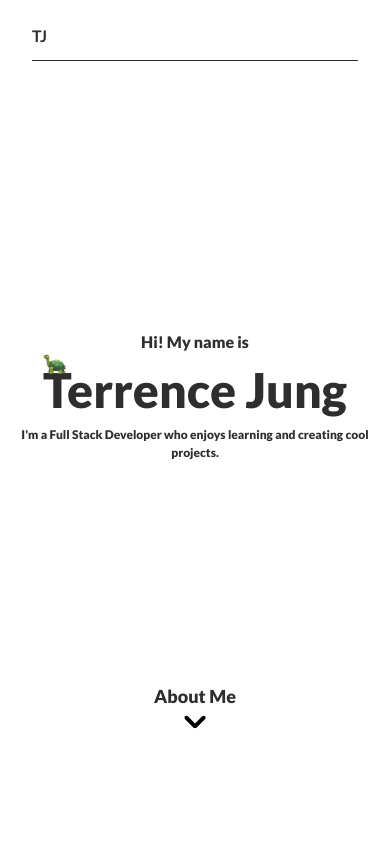
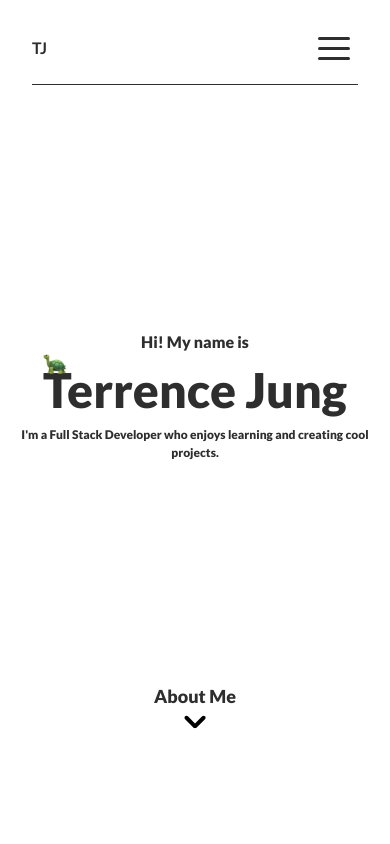
Before and after one commit to terrencejihoonjung/portfolio, a React (Vite) app: page / in a window 390 px wide. Shown: the top 844 px of the page. Built offline with nearby package versions, Linux system fonts and the light colour scheme.

Commit message:
added hamburger menu

```diff
--- a/package.json
+++ b/package.json
@@ -12,6 +12,7 @@
   "dependencies": {
     "@studio-freight/react-lenis": "^0.0.38",
     "gsap": "^3.12.2",
+    "hamburger-react": "^2.5.0",
     "react": "^18.2.0",
     "react-dom": "^18.2.0",
     "react-router-dom": "^6.20.0"
--- a/src/App.tsx
+++ b/src/App.tsx
@@ -1,12 +1,16 @@
+import { useState } from "react";
 import { BrowserRouter, Routes, Route, Link } from "react-router-dom";
+import { Twirl as Hamburger } from "hamburger-react";
+import Menu from "./components/ui/Menu.tsx";
 import Home from "./pages/Home/Home.tsx";
 import Moon from "./assets/moon.svg";
 
 function App() {
+  const [isOpen, setOpen] = useState(false);
   return (
     <BrowserRouter>
       <div className="relative min-h-screen min-w-screen mx-auto p-4">
-        <header>
+        <header className="relative z-20">
           <nav className="flex flex-col px-4 py-2 tablet:px-8 desktop:px-8">
             <div className="flex justify-between font-lato text-text font-bold">
               <button>TJ</button>
@@ -18,16 +22,28 @@ function App() {
                   <img src={Moon} alt="Dark Mode Icon" className="h-5 w-5" />
                 </button>
               </span>
+
+              <div className="tablet:hidden desktop:hidden">
+                <Hamburger
+                  rounded
+                  toggled={isOpen}
+                  toggle={setOpen}
+                  label="Show Menu"
+                />
+              </div>
             </div>
 
             <div className="pt-3 border-b border-text"></div>
           </nav>
         </header>
-        <main className="absolute inset-0">
+
+        <main className="absolute inset-0 z-0">
           <Routes>
             <Route index element={<Home />} />
           </Routes>
         </main>
+
+        {isOpen ? <Menu isOpen={isOpen} setOpen={setOpen} /> : null}
       </div>
     </BrowserRouter>
   );
--- /dev/null
+++ b/src/components/ui/Menu.tsx
@@ -0,0 +1,35 @@
+type MenuProps = {
+  isOpen: boolean;
+  setOpen: (isOpen: boolean) => void;
+};
+
+function Menu({ isOpen, setOpen }: MenuProps) {
+  return (
+    <>
+      <div className="absolute inset-0 bg-secondary flex flex-col justify-center items-center z-10 h-screen w-screen">
+        <ul className="space-y-12">
+          <li
+            onClick={() => setOpen(!isOpen)}
+            className="font-lato font-black text-xl"
+          >
+            About
+          </li>
+          <li
+            onClick={() => setOpen(!isOpen)}
+            className="font-lato font-black text-xl"
+          >
+            Projects
+          </li>
+          <li
+            onClick={() => setOpen(!isOpen)}
+            className="font-lato font-black text-xl"
+          >
+            Contact
+          </li>
+        </ul>
+      </div>
+    </>
+  );
+}
+
+export default Menu;
--- a/src/pages/About/About.tsx
+++ b/src/pages/About/About.tsx
@@ -60,13 +60,17 @@ function About() {
                 dog.
               </p>
             </div>
-            <div className="basis-3/5 rounded-2xl p-8 flex flex-col space-y-6 tablet:space-y-8 desktop:space-y-0 desktop:justify-between ">
+            <div className="basis-3/5 rounded-2xl p-8 flex flex-col space-y-6 tablet:space-y-8 desktop:space-y-0 desktop:justify-between">
               <div className="space-y-4">
                 <h2 className="font-lato font-bold text-lg">Technologies</h2>
                 <div className="grid grid-rows-3 grid-cols-4 tablet:grid-cols-8 desktop:grid-cols-8 tablet:grid-rows-2 desktop:grid-rows-2 gap-2">
                   {technologies.map((tech) => {
                     return (
-                      <TechIcon icon={`src/assets/${tech}.png`} tech={tech} />
+                      <TechIcon
+                        key={tech}
+                        icon={`src/assets/${tech}.png`}
+                        tech={tech}
+                      />
                     );
                   })}
                 </div>
@@ -76,7 +80,11 @@ function About() {
                 <div className="grid grid-rows-3 grid-cols-4 tablet:grid-cols-8 desktop:grid-cols-8 tablet:grid-rows-2 desktop:grid-rows-2 gap-2">
                   {tools.map((tool) => {
                     return (
-                      <TechIcon icon={`src/assets/${tool}.png`} tech={tool} />
+                      <TechIcon
+                        key={tool}
+                        icon={`src/assets/${tool}.png`}
+                        tech={tool}
+                      />
                     );
                   })}
                 </div>
@@ -88,7 +96,11 @@ function About() {
                 <div className="grid grid-rows-3 grid-cols-4 tablet:grid-cols-8 desktop:grid-cols-8 tablet:grid-rows-2 desktop:grid-rows-2 gap-2">
                   {learning.map((learn) => {
                     return (
-                      <TechIcon icon={`src/assets/${learn}.png`} tech={learn} />
+                      <TechIcon
+                        key={learn}
+                        icon={`src/assets/${learn}.png`}
+                        tech={learn}
+                      />
                     );
                   })}
                 </div>
```
Also changed, not shown: 1 other file (tests, documents, lock files or other folders).
